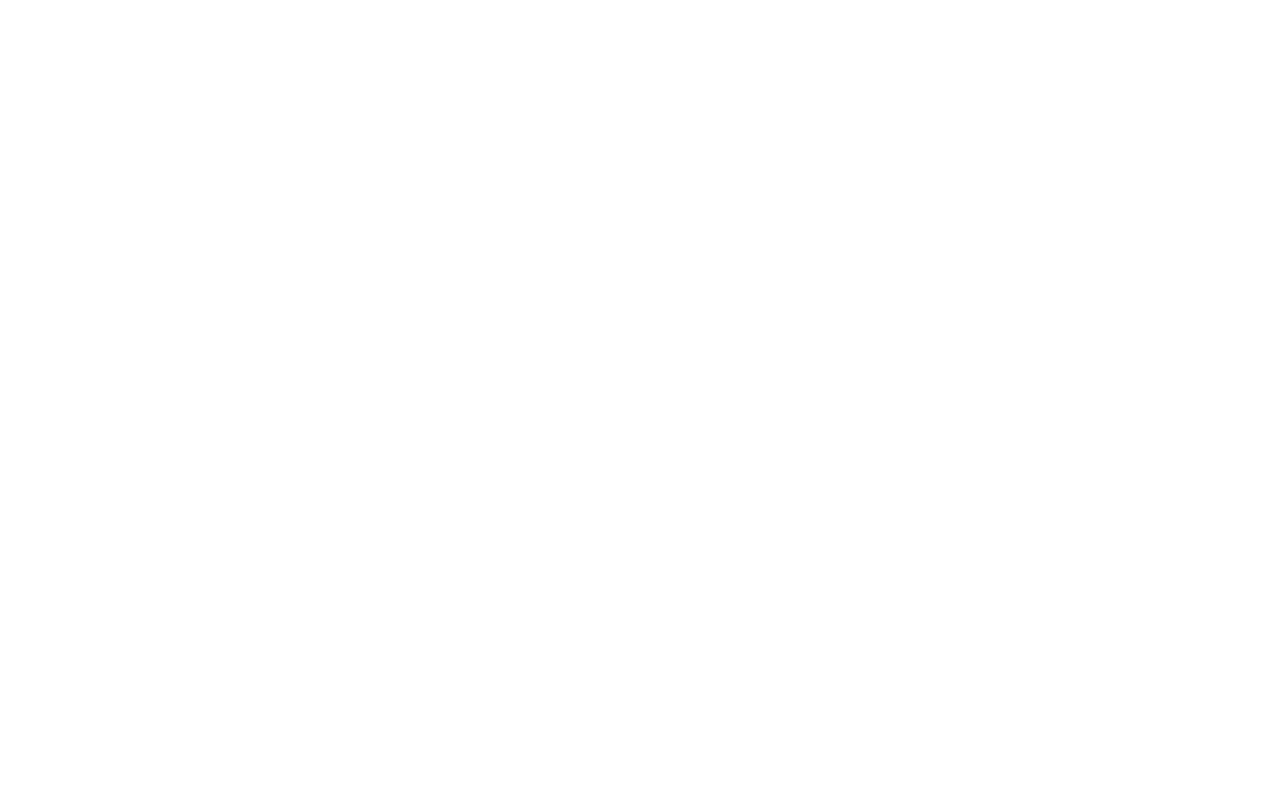
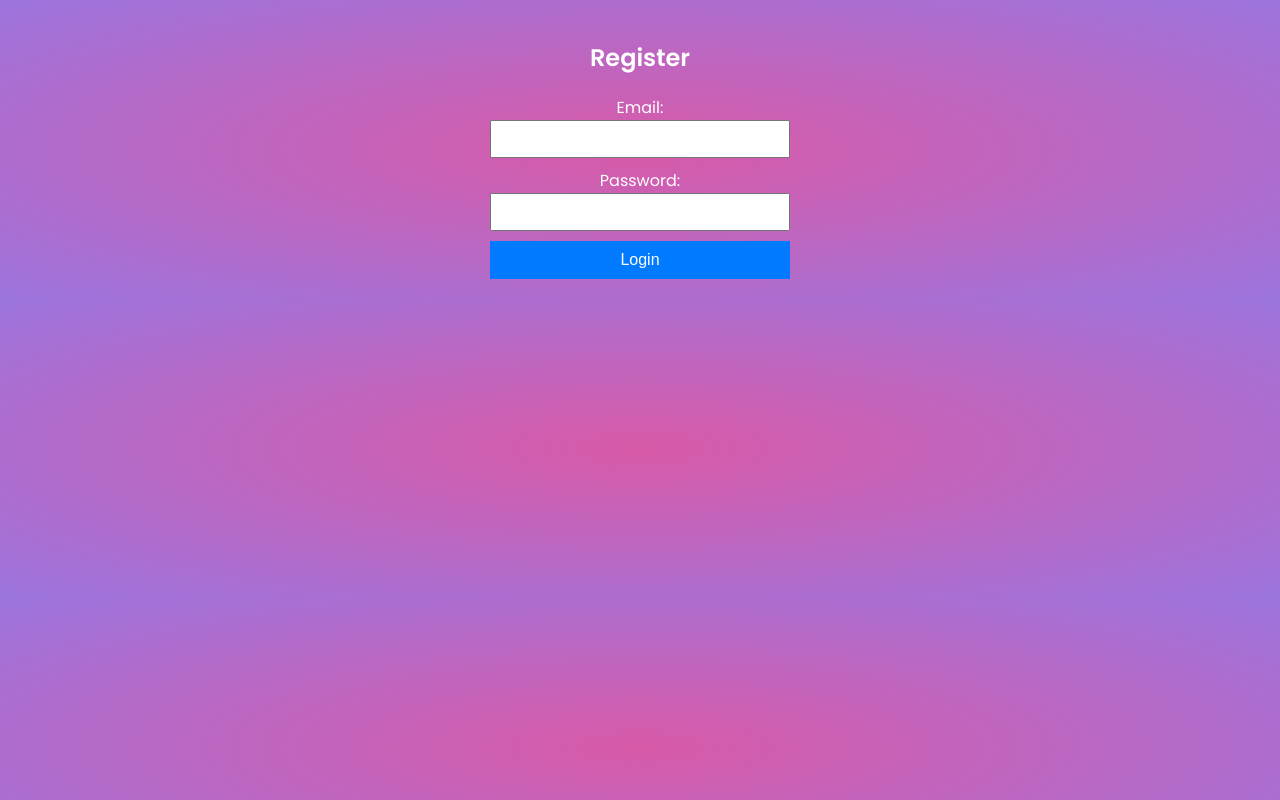
Before and after one commit to Authentifi-AI/Authentifi.AI, a React (Create React App) app: page /Register in a window 1280 px wide. Before the commit this address had no page. Built offline with nearby package versions, Linux system fonts and the light colour scheme.

Commit message:
Added register functionality

```diff
--- a/src/App.js
+++ b/src/App.js
@@ -2,6 +2,7 @@
 import { BrowserRouter as Router, Routes, Route, Link } from "react-router-dom";
 import HomePage from "./HomePage/HomePage";
 import LoginPage from "./LoginPage/Login";
+import RegisterPage from "./RegisterPage/Register";
 
 
 
@@ -13,6 +14,8 @@ export default function App() {
             <Routes>
                 <Route path="/" element={<HomePage />} />
                 <Route path="Login" element={<LoginPage />} />
+                <Route path="Register" element={<RegisterPage />} />
+
             </Routes>
         </Router >
     )
--- a/src/Public/Navbar.js
+++ b/src/Public/Navbar.js
@@ -7,6 +7,8 @@ export default function Navbar()
         <nav className="navbar">
         <a href="/" className="logo"> <img src='logo.png' alt='Logo png'></img>AuthentifiAI</a>
         <a href="Login" className="login-button">Login</a>
+        <a href="Register" className="register-button">Register</a>
+
       </nav>
         </>
     )
--- /dev/null
+++ b/src/RegisterPage/Register.css
@@ -0,0 +1,25 @@
+body {
+  height: 100%;
+    margin: 0;
+    /* font-family: -apple-system, BlinkMacSystemFont, 'Segoe UI', 'Roboto', 'Oxygen', */
+    /* 'Ubuntu', 'Cantarell', 'Fira Sans', 'Droid Sans', 'Helvetica Neue',
+      sans-serif; */
+    -webkit-font-smoothing: antialiased;
+    -moz-osx-font-smoothing: grayscale;
+
+
+
+    /* font-family: Arial, sans-serif; */
+
+    font-family: 'Poppins', 'Nunito', sans-serif;
+
+    text-align: center;
+    background: radial-gradient(#d85aa8, #9c75de);
+    color: white;
+    overflow-x: hidden;
+}
+
+code {
+    font-family: source-code-pro, Menlo, Monaco, Consolas, 'Courier New',
+        monospace;
+}
--- /dev/null
+++ b/src/RegisterPage/Register.js
@@ -0,0 +1,66 @@
+import React, { useState } from "react";
+import './Register.css'
+import Navbar from "../Public/Navbar";
+import Footer from "../Public/Footer";
+
+import { auth } from "../Firebase";
+import { createUserWithEmailAndPassword } from "firebase/auth";
+
+function RegisterPage() {
+    const [email, setEmail] = useState("");
+    const [password, setPassword] = useState("");
+    const [error, setError] = useState("");
+
+    const handleLogin = async (e) => {
+      e.preventDefault(); // Prevent form from refreshing the page
+      setError(""); // Clear previous errors
+
+      try {
+        await createUserWithEmailAndPassword(auth, email, password);
+        console.log("User signed up successfully!");
+        alert("User signed up successfully!");
+      } catch (error) {
+        setError(error.message);
+      }
+    };
+
+    return (
+      <div style={styles.container}>
+        <h2>Register</h2>
+        <form onSubmit={handleLogin} style={styles.form}>
+          {error && <p style={styles.error}>{error}</p>}
+
+          <label>Email:</label>
+          <input
+            type="email"
+            value={email}
+            onChange={(e) => setEmail(e.target.value)}
+            required
+            style={styles.input}
+          />
+
+          <label>Password:</label>
+          <input
+            type="password"
+            value={password}
+            onChange={(e) => setPassword(e.target.value)}
+            required
+            style={styles.input}
+          />
+
+          <button type="submit" style={styles.button}>Login</button>
+        </form>
+      </div>
+    );
+  }
+
+  const styles = {
+    container: { maxWidth: "300px", margin: "auto", textAlign: "center", padding: "20px" },
+    form: { display: "flex", flexDirection: "column" },
+    input: { marginBottom: "10px", padding: "8px", fontSize: "16px" },
+    button: { padding: "10px", fontSize: "16px", cursor: "pointer", backgroundColor: "#007BFF", color: "white", border: "none" },
+    error: { color: "red", fontSize: "14px" }
+  };
+
+
+export default RegisterPage;
```
